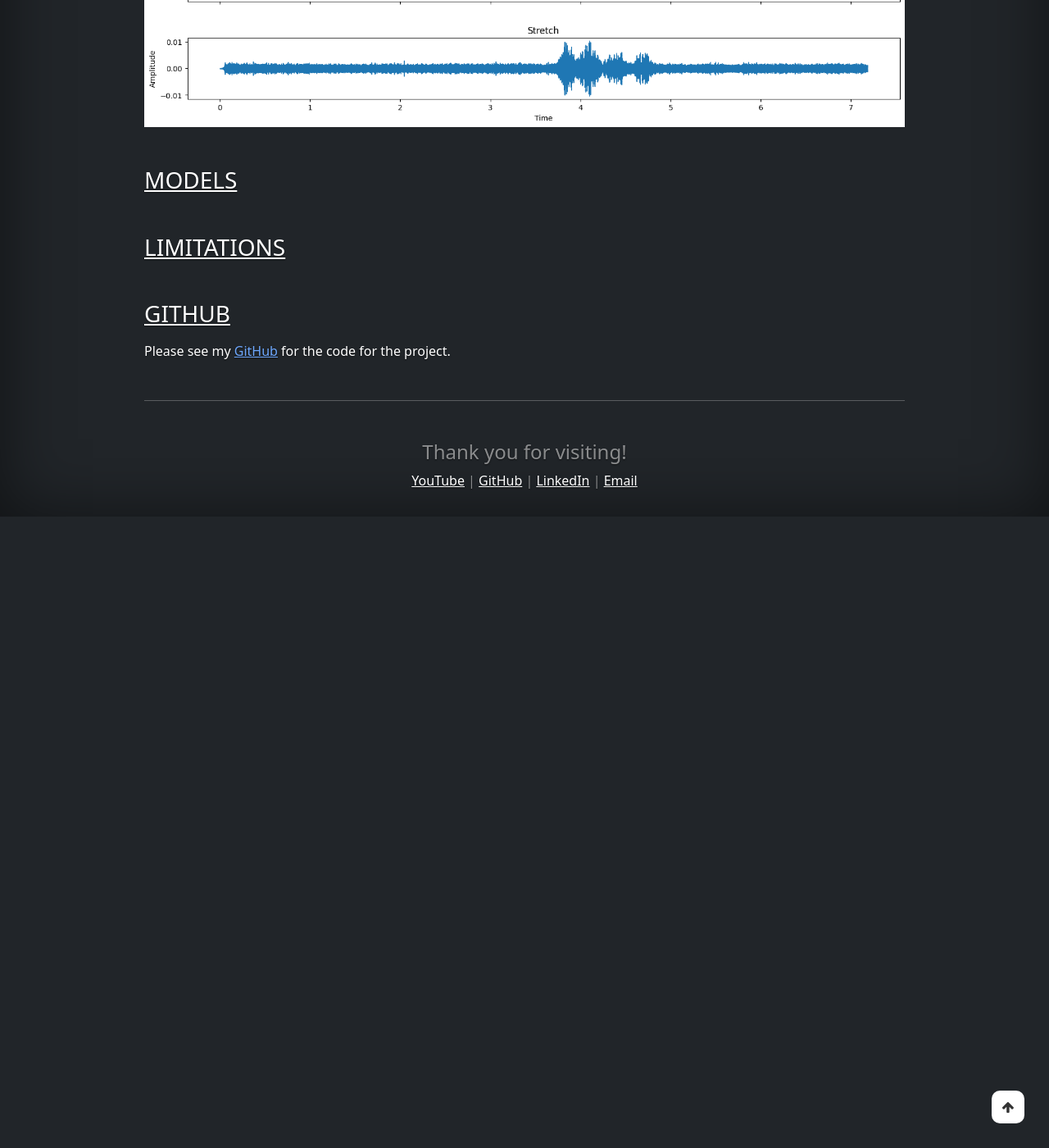
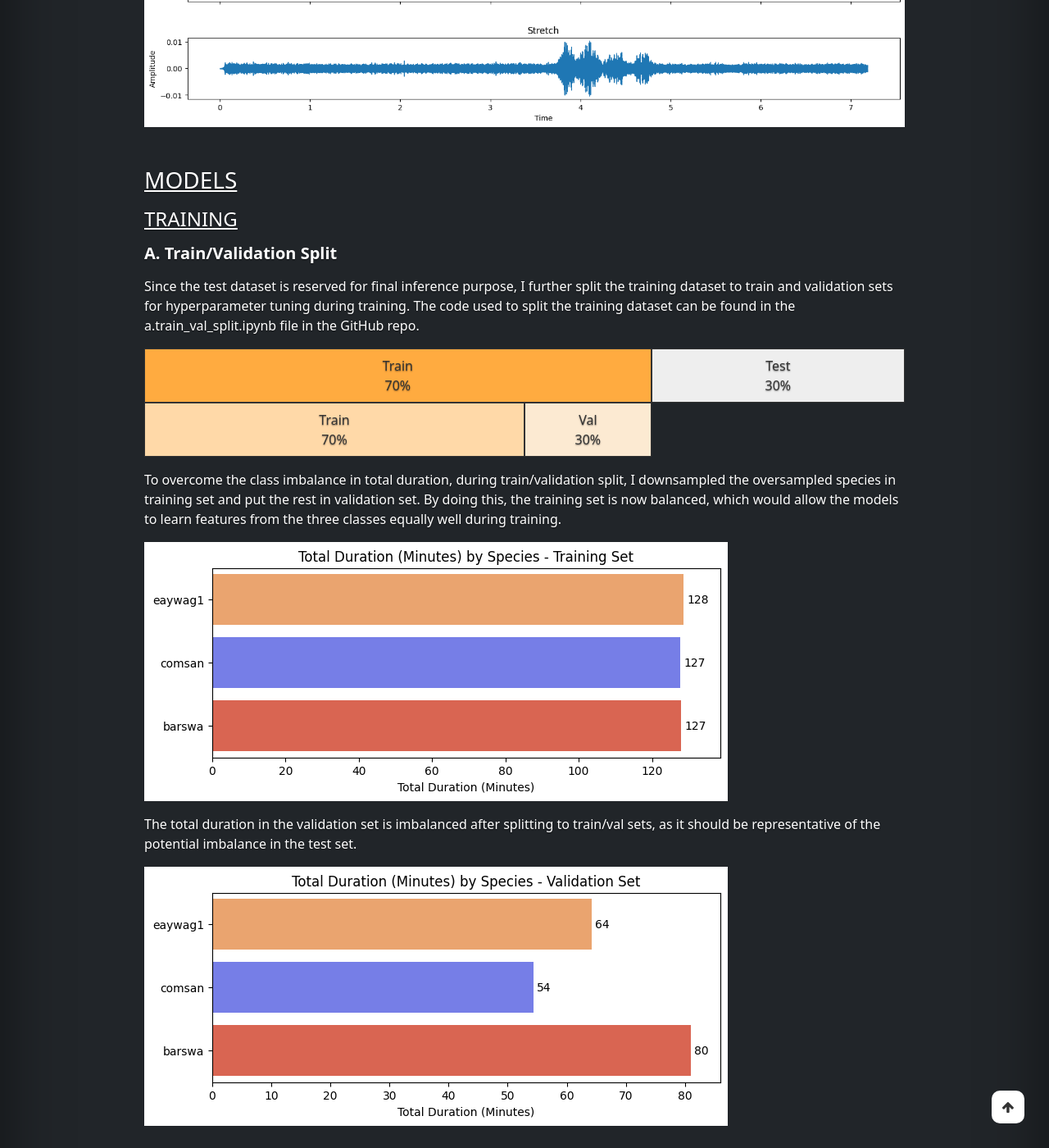
Before and after one commit to rachlllg/rachlllg.github.io, a Jekyll site: the page built from docs/_projects/2023-Bird_Song_Classifier_with_Machine_Learning.markdown, in a window 1280 px wide and 1400 px high, scrolled down 10017 px. Shown: the whole window at 82% size. Built offline with Jekyll 4.4.1, drawn with Linux system fonts in a browser that asks for light colours; nearby versions of some CDN libraries; comment, search, counter and statistics services are not loaded; before the commit the page ends 10647 px from its top, so only the background shows below that; some of the changed text lies outside the part shown.

Commit message:
update_model

```diff
--- a/docs/_projects/2023-Bird_Song_Classifier_with_Machine_Learning.markdown
+++ b/docs/_projects/2023-Bird_Song_Classifier_with_Machine_Learning.markdown
@@ -314,6 +314,80 @@
 <!-- MODELS -->
 <div class='mb-5' id='models'>
   <h3 class='mb-3'><u>MODELS</u></h3>
+  <h4 class='mb-3'><u>TRAINING</u></h4>
+  <!-- Train/Validation Split -->
+  <h5 class='mb-3'><strong>A. Train/Validation Split</strong></h5>
+  <p>Since the test dataset is reserved for final inference purpose, I further split the training dataset to train and validation sets for hyperparameter tuning during training. The code used to split the training dataset can be found in the a.train_val_split.ipynb file in the GitHub repo.</p>
+  <div class='row mx-auto'>
+    <div class='col-8 p-2 text-center' style="background-color: #ffab40; color: #333; border: 1px solid #333;">
+      <p class='mb-0'>Train</p>
+      <p class='mb-0'>70%</p>
+    </div>
+    <div class='col-4 p-2 text-center' style="background-color: #eeeeee; color: #333; border: 1px solid #333;">
+      <p class='mb-0'>Test</p>
+      <p class='mb-0'>30%</p>
+    </div>
+  </div>
+  <div class='row mb-3 mx-auto'>
+    <div class='col-6 p-2 text-center' style="background-color: #ffd9a8; color: #333; border: 1px solid #333;">
+      <p class='mb-0'>Train</p>
+      <p class='mb-0'>70%</p>
+    </div>
+    <div class='col-2 p-2 text-center' style="background-color: #fcead2; color: #333; border: 1px solid #333;">
+      <p class='mb-0'>Val</p>
+      <p class='mb-0'>30%</p>
+    </div>
+  </div>
+  <p>To overcome the class imbalance in total duration, during train/validation split, I downsampled the oversampled species in training set and put the rest in validation set. By doing this, the training set is now balanced, which would allow the models to learn features from the three classes equally well during training.</p>
+  <img class="img-fluid mb-3" src="/assets/img/projects/bird_song_classifier/train_duration.png" alt="total duration by species in training set">
+  <p>The total duration in the validation set is imbalanced after splitting to train/val sets, as it should be representative of the potential imbalance in the test set.</p>
+  <img class="img-fluid mb-5" src="/assets/img/projects/bird_song_classifier/val_duration.png" alt="total duration by species in validation set">
+  <!-- Create Class Methods -->
+  <h5 class='mb-3'><strong>B. Create Class Methods</strong></h5>
+  <p>Even though only 3 species were selected for the project, the audio features for the training and validation set are still too large to fit into memory of Google Colab (the free version only provides 12.7GB RAM). I therefore created two class methods which allowed me to manage the memory usage more efficiently.</p>
+  <p>One class (Framed) is used to frame the audios (split audios of varying length to set lengths clips with or without augmentation, and with or without overlapping). Another class (Extraction) is used to extract the audio features and labels from each of the framed clips (with or without normalization and/or average pooling) in a shape that's ready to be passed into the models. The code used to create and test the class methods can be found in the b.class_methods.ipynb file in the GitHub repo. The class methods are also included at the top of each model notebook.</p>
+  <!-- C1. Ensemble - Random Forest -->
+  <h5 class='mb-3'><strong>C1. Ensemble - Random Forest</strong></h5>
+  <p></p>
+
+  <!-- C2. Ensemble - XGBoost -->
+  <h5 class='mb-3'><strong>C2. Ensemble - XGBoost</strong></h5>
+  <p></p>
+
+  <!-- D1. Support Vector Machine -->
+  <h5 class='mb-3'><strong>D1. Support Vector Machine (SVM)</strong></h5>
+  <p></p>
+
+  <!-- E1. Logistic Regression -->
+  <h5 class='mb-3'><strong>E1. Logistic Regression</strong></h5>
+  <p></p>
+
+  <!-- F1. Feed Forward Neural Network (FFNN) -->
+  <h5 class='mb-3'><strong>F1. Feed Forward Neural Network (FFNN)</strong></h5>
+  <p></p>
+
+  <!-- G1. 1D Convolutional Neural Networks (1D-CNN) -->
+  <h5 class='mb-3'><strong>G1. 1D Convolutional Neural Networks (1D-CNN)</strong></h5>
+  <p></p>
+
+  <!-- G2. 2D Convolutional Neural Networks (2D-CNN) -->
+  <h5 class='mb-3'><strong>G2. 2D Convolutional Neural Networks (2D-CNN)</strong></h5>
+  <p></p>
+
+  <!-- H1. Recurrent Neural Networks - Long Short-Term Memory (LSTM RNN) -->
+  <h5 class='mb-3'><strong>H1. Recurrent Neural Networks - Long short-term memory (LSTM RNN)</strong></h5>
+  <p></p>
+
+  <!-- H2. Recurrent Neural Networks - Gated Recurrent Unit (GRU RNN) -->
+  <h5 class='mb-3'><strong>H2. Recurrent Neural Networks - Gated Recurrent Unit (GRU RNN)</strong></h5>
+  <p></p>
+
+  <!-- I1. Transformer -->
+  <h5 class='mb-3'><strong>I1. Transformer</strong></h5>
+  <p></p>
+
+
+  <h4 class='mb-3'><u>INFERENCE</u></h4>
 </div>
 
 <!-- LIMITATIONS -->
```
Also changed, not shown: docs/assets/img/projects/bird_song_classifier/train_duration.png (added), docs/assets/img/projects/bird_song_classifier/val_duration.png (added).
